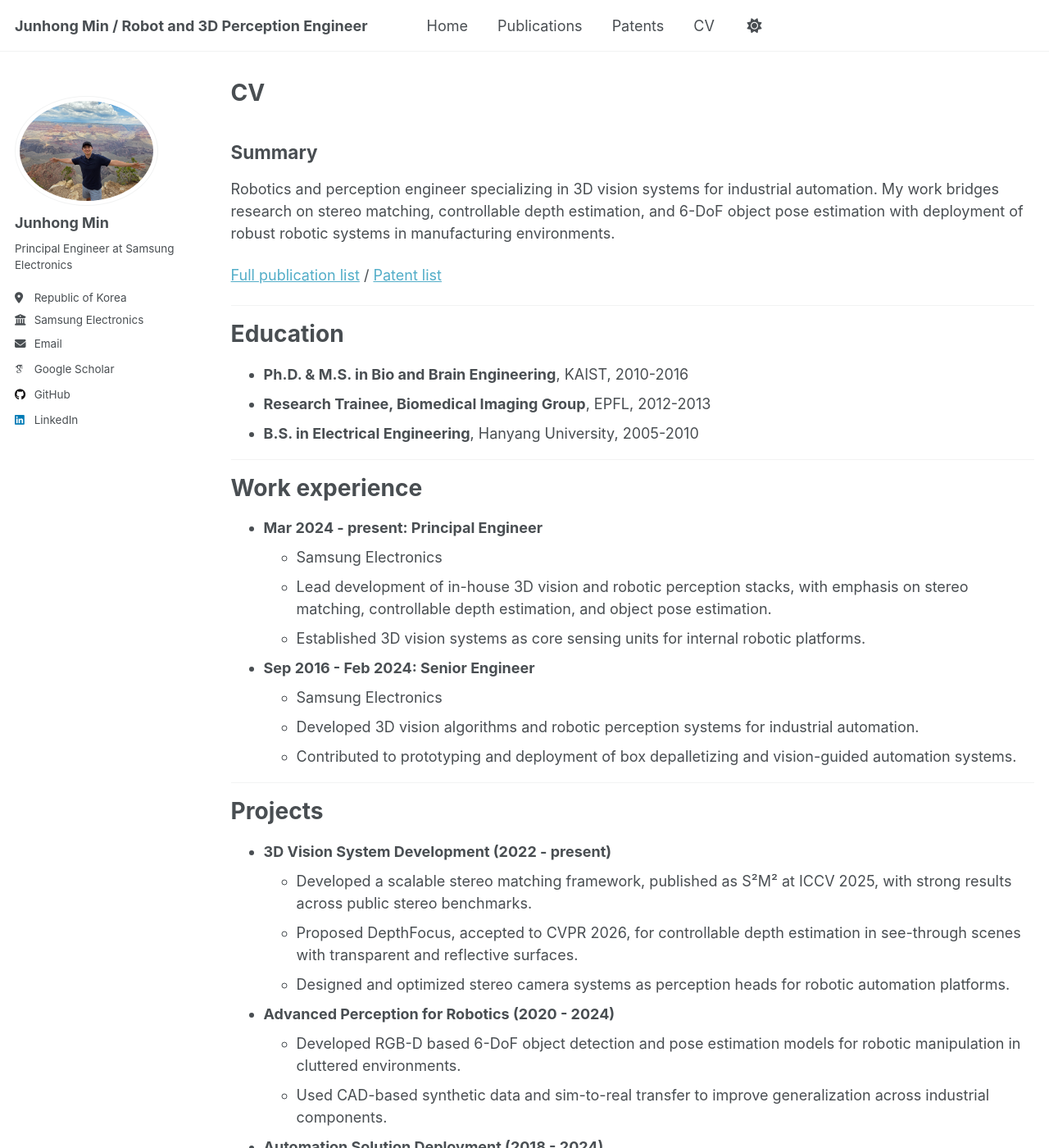
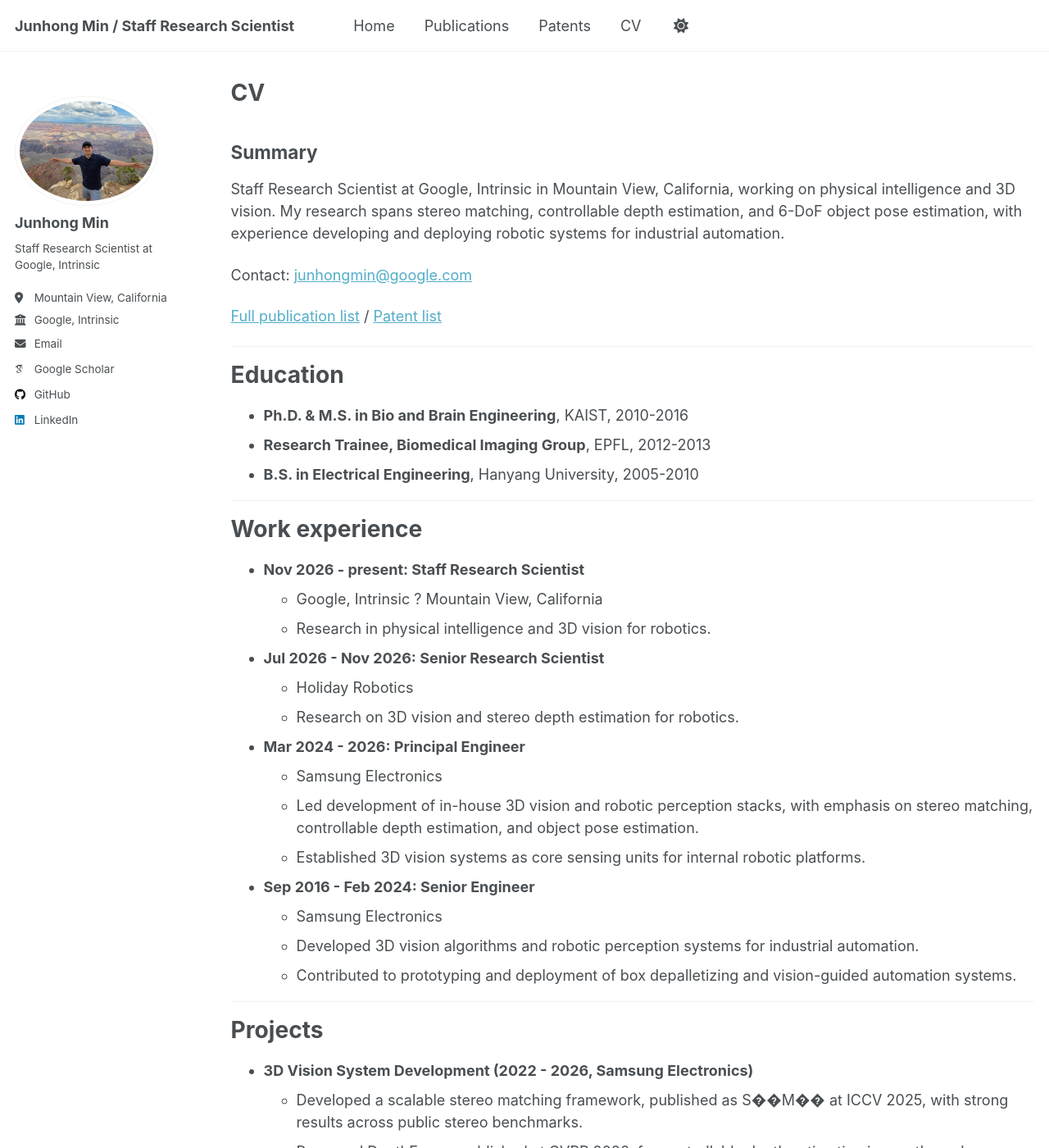
Before and after one commit to junhong-3dv/junhong-3dv.github.io, a Jekyll site: the page built from _pages/cv.md, in a window 1280 px wide and 1400 px high. Shown: the whole window at 82% size. Built offline with Jekyll 4.4.1, drawn with Linux system fonts in a browser that asks for light colours; some web fonts are replaced; a script that is not in the unit is left out; some of the changed text lies outside the part shown.

Commit message:
Update Google Intrinsic role, contact details, and publications

```diff
--- a/_config.yml
+++ b/_config.yml
@@ -9,10 +9,10 @@
 # Basic Site Settings
 locale                   : "en-US"
 site_theme               : "default" # Currently available options are "default", "air"
-title                    : "Junhong Min / Robot and 3D Perception Engineer"
+title                    : "Junhong Min / Staff Research Scientist"
 title_separator          : "-"
 name                     : &name "Junhong Min"
-description              : "Junhong Min's research portfolio in robotics, 3D vision, and computational imaging"   # Update this with a general description of your site, this is the default if not overridden by a page
+description              : "Junhong Min, Staff Research Scientist at Google, Intrinsic, working on physical intelligence and 3D vision."   # Update this with a general description of your site, this is the default if not overridden by a page
 url                      : https://junhong-3dv.github.io # The base hostname & protocol for your site e.g. "https://[your GitHub username].github.io",
                                                            # or if you already have some other page hosted on Github then use "https://[your GitHub username].github.io/[Your Repo Name]"
 baseurl                  : "" # the subpath of your site, e.g. "/blog"
@@ -26,11 +26,11 @@ author:
   avatar           : "profile.jpg"
   name             : "Junhong Min"
   pronouns         : # example: "she/her"
-  bio              : "Principal Engineer at Samsung Electronics"
-  location         : "Republic of Korea"
-  employer         : "Samsung Electronics"
+  bio              : "Staff Research Scientist at Google, Intrinsic"
+  location         : "Mountain View, California"
+  employer         : "Google, Intrinsic"
   uri              : # URL
-  email            : "junhong.min.85@gmail.com, junhong1.min@samsung.com"
+  email            : "junhongmin@google.com"
 
   # Academic websites
   academia         : #"KAIST"
@@ -87,6 +87,8 @@ publication_category:
     title: 'Books'
   manuscripts:
     title: 'Journal Articles'
+  preprints:
+    title: 'Preprints'
 
 # Site Settings
 teaser                   :  # filename of teaser fallback teaser image placed in /images/ for social media previews
--- a/_includes/archive-single.html
+++ b/_includes/archive-single.html
@@ -52,7 +52,11 @@
         {% if post.collection == 'teaching' %}
           <p> {{ post.type }}, <i>{{ post.venue }}</i>, {{ post.date | default: "1900-01-01" | date: "%Y" }} </p>
         {% elsif post.collection == 'publications' %}
+          {% if post.category == 'preprints' %}
+          <p>Preprint: <i>{{ post.venue }}</i>, {{ post.date | default: "1900-01-01" | date: "%Y" }} </p>
+          {% else %}
           <p>Published in <i>{{ post.venue }}</i>, {{ post.date | default: "1900-01-01" | date: "%Y" }} </p>
+          {% endif %}
         {% elsif post.date %}
          <p class="page__date"><strong><i class="fa fa-fw fa-calendar" aria-hidden="true"></i> {{ site.data.ui-text[site.locale].date_label | default: "Published:" }}</strong> <time datetime="{{ post.date | default: "1900-01-01" | date_to_xmlschema }}">{{ post.date | default: "1900-01-01" | date: "%B %d, %Y" }}</time></p>
         {% endif %}
--- a/_layouts/single.html
+++ b/_layouts/single.html
@@ -37,7 +37,11 @@ layout: default
         {% if page.collection == 'teaching' %}
           <p> {{ page.type }}, <i>{{ page.venue }}</i>, {{ page.date | default: "1900-01-01" | date: "%Y" }} </p>
         {% elsif page.venue and page.date %}
+          {% if page.category == 'preprints' %}
+          <p>Preprint: <i>{{ page.venue }}</i>, {{ page.date | default: "1900-01-01" | date: "%Y" }} </p>
+          {% else %}
           <p>Published in <i>{{ page.venue }}</i>, {{ page.date | default: "1900-01-01" | date: "%Y" }} </p>
+          {% endif %}
         {% elsif page.date %}
           <p class="page__date"><strong><i class="fa fa-fw fa-calendar" aria-hidden="true"></i> {{ site.data.ui-text[site.locale].date_label | default: "Published:" }}</strong> <time datetime="{{ page.date | date_to_xmlschema }}">{{ page.date | default: "1900-01-01" | date: "%B %d, %Y" }}</time></p>
         {% endif %}
--- a/_pages/cv.md
+++ b/_pages/cv.md
@@ -11,7 +11,9 @@ redirect_from:
 [//]: # ({% include base_path %})
 
 ## Summary
-Robotics and perception engineer specializing in 3D vision systems for industrial automation. My work bridges research on stereo matching, controllable depth estimation, and 6-DoF object pose estimation with deployment of robust robotic systems in manufacturing environments.
+Staff Research Scientist at Google, Intrinsic in Mountain View, California, working on physical intelligence and 3D vision. My research spans stereo matching, controllable depth estimation, and 6-DoF object pose estimation, with experience developing and deploying robotic systems for industrial automation.
+
+Contact: [junhongmin@google.com](mailto:junhongmin@google.com)
 
 [Full publication list](/publications/) / [Patent list](/patents/)
 
@@ -27,9 +29,17 @@ Education
 
 Work experience
 ======
-* **Mar 2024 - present: Principal Engineer**
+* **Nov 2026 - present: Staff Research Scientist**
+  * Google, Intrinsic ? Mountain View, California
+  * Research in physical intelligence and 3D vision for robotics.
+
+* **Jul 2026 - Nov 2026: Senior Research Scientist**
+  * Holiday Robotics
+  * Research on 3D vision and stereo depth estimation for robotics.
+
+* **Mar 2024 - 2026: Principal Engineer**
   * Samsung Electronics
-  * Lead development of in-house 3D vision and robotic perception stacks, with emphasis on stereo matching, controllable depth estimation, and object pose estimation.
+  * Led development of in-house 3D vision and robotic perception stacks, with emphasis on stereo matching, controllable depth estimation, and object pose estimation.
   * Established 3D vision systems as core sensing units for internal robotic platforms.
 
 * **Sep 2016 - Feb 2024: Senior Engineer**
@@ -41,9 +51,9 @@ Work experience
 
 Projects
 ======
-* **3D Vision System Development (2022 - present)**
-  * Developed a scalable stereo matching framework, published as S²M² at ICCV 2025, with strong results across public stereo benchmarks.
-  * Proposed DepthFocus, accepted to CVPR 2026, for controllable depth estimation in see-through scenes with transparent and reflective surfaces.
+* **3D Vision System Development (2022 - 2026, Samsung Electronics)**
+  * Developed a scalable stereo matching framework, published as S��M�� at ICCV 2025, with strong results across public stereo benchmarks.
+  * Proposed DepthFocus, published at CVPR 2026, for controllable depth estimation in see-through scenes with transparent and reflective surfaces.
   * Designed and optimized stereo camera systems as perception heads for robotic automation platforms.
 
 * **Advanced Perception for Robotics (2020 - 2024)**
```
Also changed, not shown: _pages/about.md (+9 -7 lines), _publications/2025-01-03-iam.md (added, +13 -0 lines), _publications/2026-05-31-rgbd-semantic-segmentation-survey.md (+3 -2 lines).
